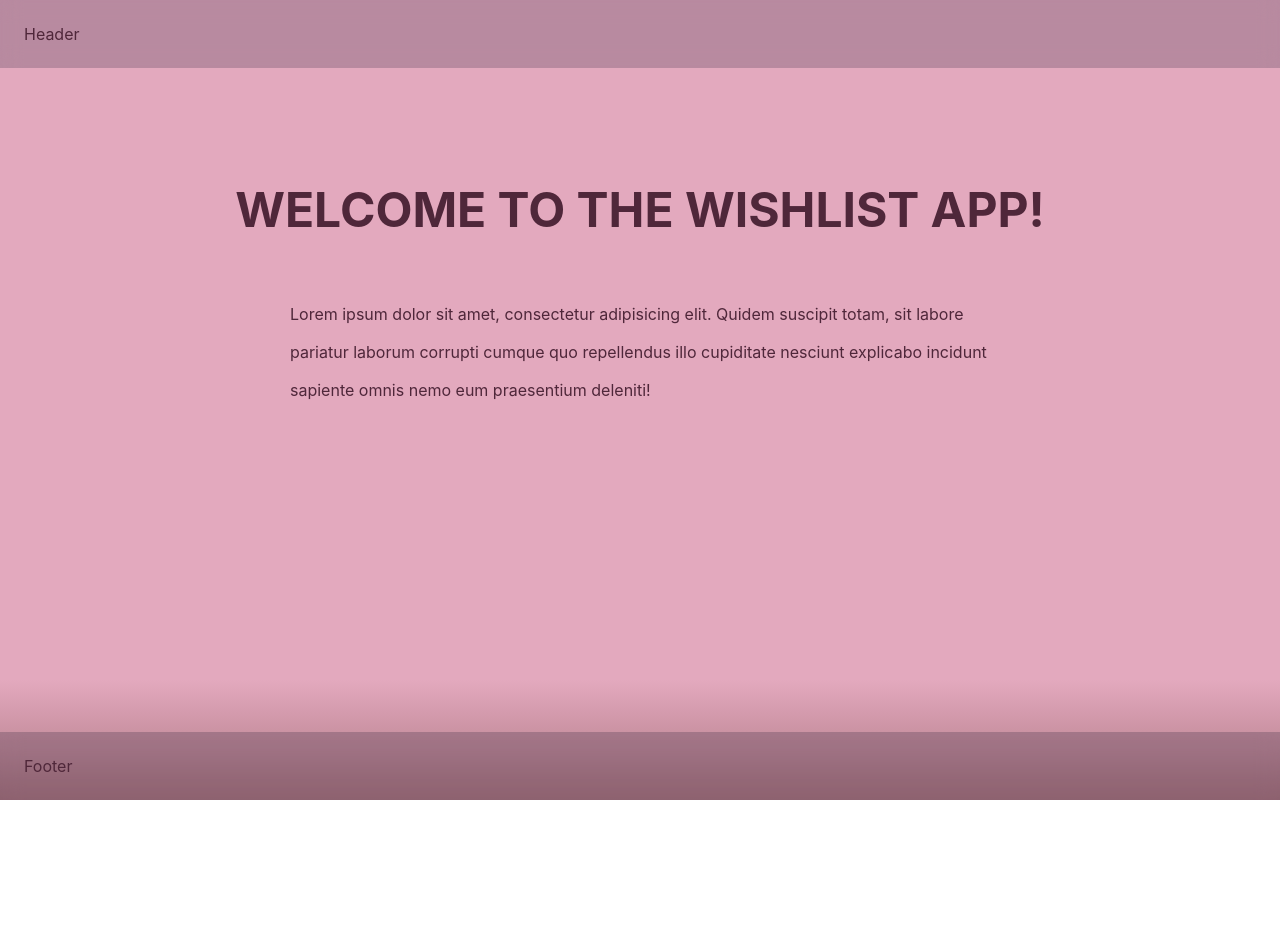
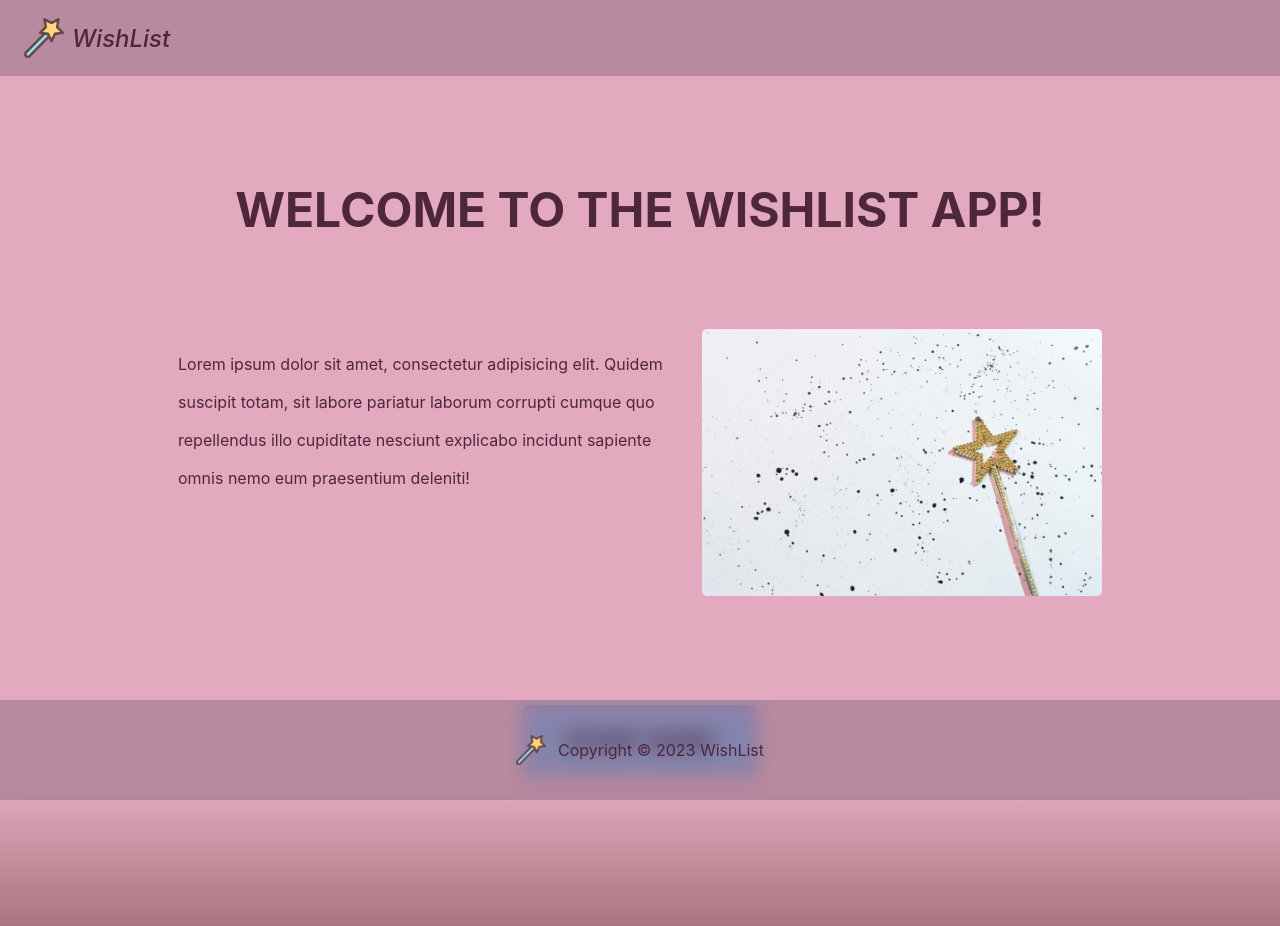
Before and after one commit to hideto13/wishlist-app, a React (Create React App) app: page / in a window 1280 px wide. Before the commit the page ends 800 px from the top, so only its background shows below. Built offline with nearby package versions, Linux system fonts and the light colour scheme; the HTML template or start-up script is replaced by a standard one.

Commit message:
feat: add button, main page styles

```diff
--- /dev/null
+++ b/src/components/Button/Button.styled.js
@@ -0,0 +1,14 @@
+import styled from 'styled-components'
+
+export const AppButton = styled.button`
+  background-color: #a2a2d0;
+  color: #4f273a;
+  padding: 20px 40px;
+  border: none;
+  text-transform: uppercase;
+  border-radius: 5px;
+  font-size: 24px;
+  font-weight: 600;
+  cursor: pointer;
+  border: 1px dotted #4f273a;
+`
--- /dev/null
+++ b/src/components/Button/index.jsx
@@ -0,0 +1,7 @@
+import { AppButton } from './Button.styled'
+
+function Button() {
+  return <AppButton>Start now!</AppButton>
+}
+
+export default Button
--- a/src/components/Footer/Footer.styled.js
+++ b/src/components/Footer/Footer.styled.js
@@ -20,4 +20,8 @@ export const AppFooter = styled.div`
 export const AppContainer = styled.div`
   max-width: 1600px;
   width: 100%;
+  display: flex;
+  justify-content: center;
+  align-items: center;
+  gap: 12px;
 `
--- a/src/components/Footer/index.jsx
+++ b/src/components/Footer/index.jsx
@@ -4,7 +4,13 @@ function Footer() {
   return (
     <AppFooter>
       <AppContainer>
-        <div>Footer</div>
+        <img
+          width='30px'
+          height='30px'
+          src={require('../../images/Logo.png')}
+          alt='logo'
+        />
+        <p>Copyright © {new Date().getFullYear()} WishList</p>
       </AppContainer>
     </AppFooter>
   )
--- a/src/components/Header/Header.styled.js
+++ b/src/components/Header/Header.styled.js
@@ -8,7 +8,7 @@ export const AppHeader = styled.div`
   z-index: 5;
   background: rgba(16, 16, 44, 0.2);
   backdrop-filter: blur(10px);
-  padding: 24px;
+  padding: 18px 24px;
   display: flex;
   align-items: center;
   justify-content: center;
@@ -21,3 +21,16 @@ export const AppContainer = styled.div`
   max-width: 1600px;
   width: 100%;
 `
+
+export const LogoContainer = styled.div`
+  display: flex;
+  gap: 8px;
+  align-items: center;
+`
+
+export const LogoText = styled.p`
+  margin: 0;
+  font-size: 24px;
+  font-style: italic;
+  font-weight: 500;
+`
--- a/src/components/Header/index.jsx
+++ b/src/components/Header/index.jsx
@@ -1,10 +1,23 @@
-import { AppHeader, AppContainer } from './Header.styled'
+import {
+  AppHeader,
+  AppContainer,
+  LogoContainer,
+  LogoText,
+} from './Header.styled'
 
 function Header() {
   return (
     <AppHeader>
       <AppContainer>
-        <div>Header</div>
+        <LogoContainer>
+          <img
+            width='40px'
+            height='40px'
+            src={require('../../images/Logo.png')}
+            alt='logo'
+          />
+          <LogoText>WishList</LogoText>
+        </LogoContainer>
       </AppContainer>
     </AppHeader>
   )
--- a/src/pages/Main/Main.styled.js
+++ b/src/pages/Main/Main.styled.js
@@ -4,7 +4,7 @@ export const MainContainer = styled.div`
   max-width: 1600px;
   width: 100%;
   box-sizing: border-box;
-  padding: 100px 24px;
+  padding: 100px 50px 150px;
   margin: 0 auto;
   display: flex;
   justify-content: center;
@@ -16,9 +16,52 @@ export const MainTitle = styled.h1`
   text-transform: uppercase;
   font-size: 48px;
   margin: 80px 0 40px;
+  text-align: center;
+  @media (max-width: 1023px) {
+    margin: 70px 0 30px;
+  }
+  @media (max-width: 767px) {
+    margin: 40px 0 10px;
+    font-size: 36px;
+  }
 `
 
 export const MainText = styled.p`
-  max-width: 700px;
+  max-width: 500px;
   line-height: 38px;
+  margin-bottom: 20px;
+  @media (max-width: 767px) {
+    margin-bottom: 10px;
+  }
 `
+
+export const MainImg = styled.img`
+  width: 400px;
+  height: 100%;
+
+  border-radius: 5px;
+  @media (max-width: 1023px) {
+    width: 350px;
+  }
+
+  @media (max-width: 767px) {
+    display: none;
+  }
+`
+
+export const MainTextContainer = styled.div`
+  display: flex;
+  gap: 24px;
+  margin-top: 50px;
+  margin-bottom: 110px;
+  @media (max-width: 1023px) {
+    margin-bottom: 70px;
+  }
+  @media (max-width: 767px) {
+    margin-bottom: 50px;
+    margin-top: 10px;
+    flex-direction: column;
+    align-items: center;
+    gap: 12px;
+  }
+`
--- a/src/pages/Main/index.jsx
+++ b/src/pages/Main/index.jsx
@@ -1,14 +1,25 @@
-import { MainContainer, MainTitle, MainText } from './Main.styled'
+import Button from '../../components/Button'
+import {
+  MainContainer,
+  MainTitle,
+  MainText,
+  MainImg,
+  MainTextContainer,
+} from './Main.styled'
 function Main() {
   return (
     <MainContainer>
       <MainTitle>welcome to the wishlist app!</MainTitle>
-      <MainText>
-        Lorem ipsum dolor sit amet, consectetur adipisicing elit. Quidem
-        suscipit totam, sit labore pariatur laborum corrupti cumque quo
-        repellendus illo cupiditate nesciunt explicabo incidunt sapiente omnis
-        nemo eum praesentium deleniti!
-      </MainText>
+      <MainTextContainer>
+        <MainText>
+          Lorem ipsum dolor sit amet, consectetur adipisicing elit. Quidem
+          suscipit totam, sit labore pariatur laborum corrupti cumque quo
+          repellendus illo cupiditate nesciunt explicabo incidunt sapiente omnis
+          nemo eum praesentium deleniti!
+        </MainText>{' '}
+        <MainImg src={require('../../images/wish.jpg')} />
+      </MainTextContainer>
+      <Button />
     </MainContainer>
   )
 }
```
Also changed, not shown: src/images/Logo.png (added), src/images/wish.jpg (added).
